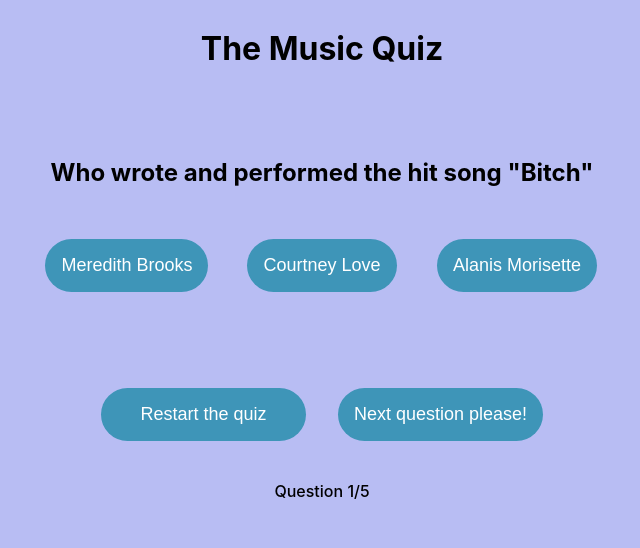
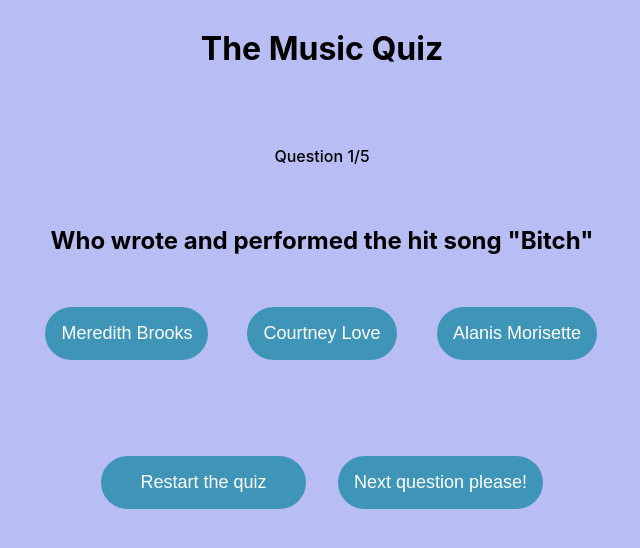
Before and after one commit to Technigo/project-redux-quiz, a React (Vite) app: page / in a window 1280 px wide. Shown: the top 548 px of the page, without its empty margins (318-958 px from the left). Built offline with nearby package versions, Linux system fonts and the light colour scheme.

Commit message:
move progress of questions

```diff
--- a/src/components/CurrentQuestion.jsx
+++ b/src/components/CurrentQuestion.jsx
@@ -51,7 +51,6 @@ export const CurrentQuestion = () => {
           </button>
         )}
       </div>
-      <span className="progress">Question {question.id}/5</span>
     </div>
   );
 };
--- a/src/components/QuestionOne.jsx
+++ b/src/components/QuestionOne.jsx
@@ -23,6 +23,7 @@ export const QuestionOne = () => {
   return (
     <div>
       <div className="option-container">
+        <span className="progress">Question {question.id}/5</span>
         <div className="question">
           <h2>{question.questionText}</h2>
         </div>
--- a/src/index.css
+++ b/src/index.css
@@ -56,6 +56,7 @@ button:active {
   display: grid;
   grid-template-columns: 1fr 1fr 1fr;
   grid-template-areas:
+    " . progress . "
     ". question . "
     "one two three"
     ". eval . ";
@@ -67,6 +68,8 @@ button:active {
   margin: 1rem;
 }
 .progress {
+  grid-column-start: 2;
+  grid-column-end: 3;
   place-self: center;
   margin: 1.5rem;
   font-weight: 500;
```
